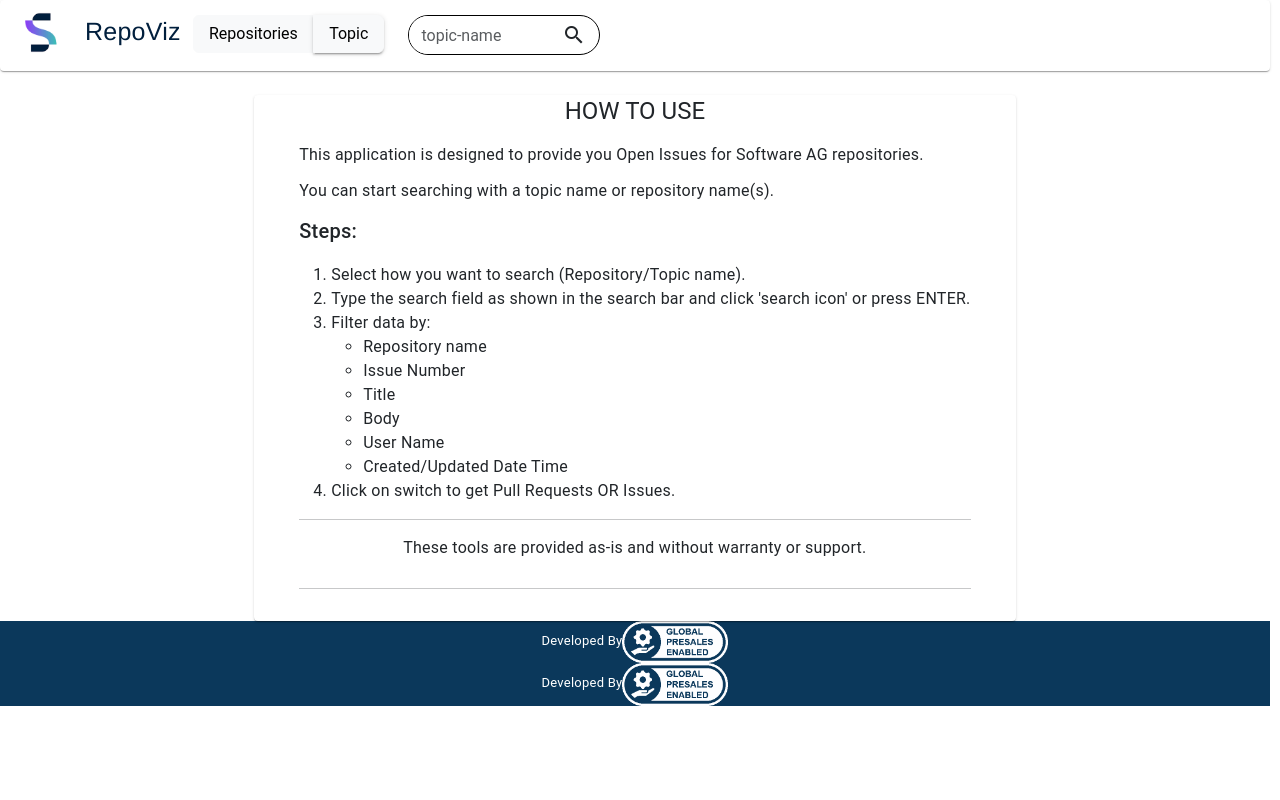
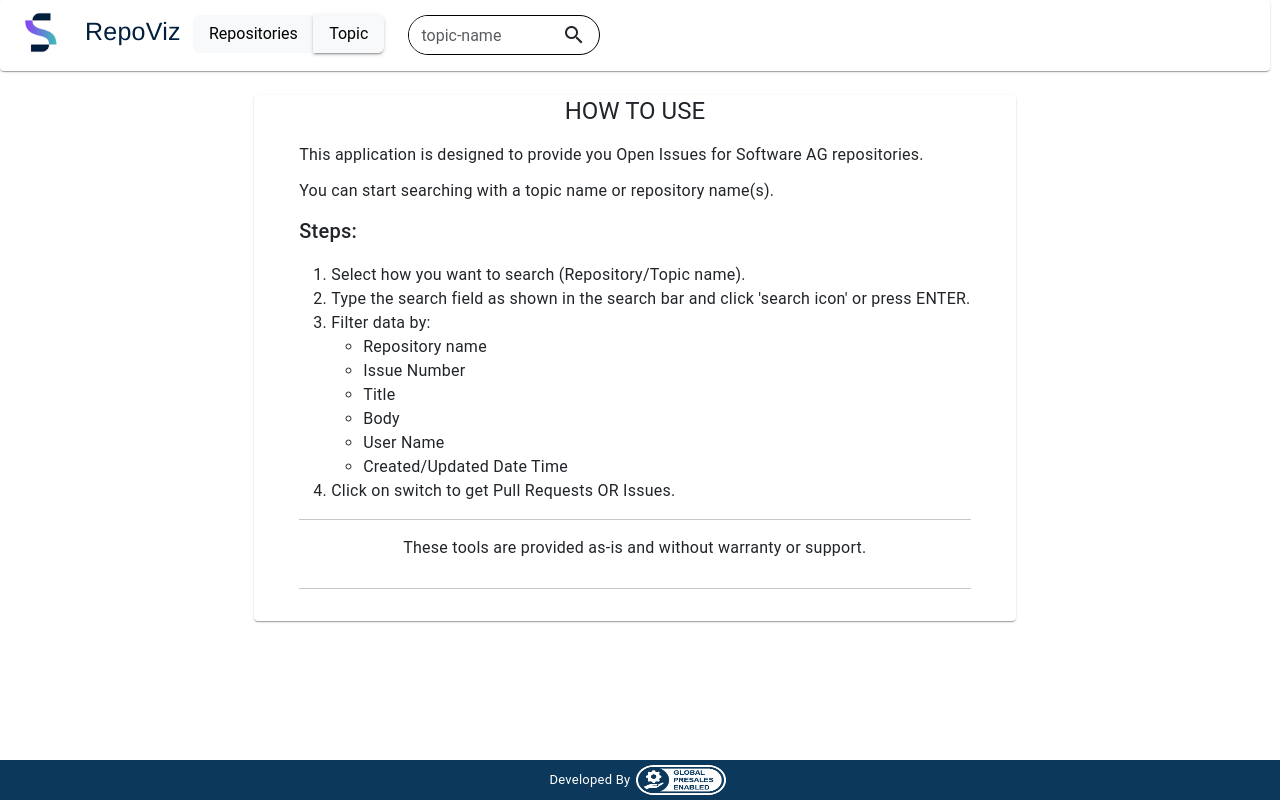
Before and after one commit to SoftwareAG/open-source-repo-issues, an Angular app: page / in a window 1280 px wide. Built offline with nearby package versions, Linux system fonts and the light colour scheme.

Commit message:
resolved conflicts while merging

```diff
--- a/src/app/app.component.css
+++ b/src/app/app.component.css
@@ -103,6 +103,24 @@ body{
     height: 65px;
     padding: 10px;
 }
+.GPlogo{
+    background-color: #ccc;
+    padding: 10px;
+}
+.footer-div{
+    position: fixed;
+    bottom: 0px;
+    right: 0px;
+    left: 0px;
+    height:40px;
+}
+.footer-img{
+    padding: 5px;
+    width: 100px;
+}
+mat-paginator{
+    padding-bottom: 50px;
+}
 .switch {
     position: relative;
     display: inline-block;
--- a/src/app/app.component.html
+++ b/src/app/app.component.html
@@ -220,9 +220,5 @@
     <p style="padding-top: 10px; font-size: small; color: white;">Developed By </p>
     <img class="col-lg-1 col-sm-2 footer-img" src="assets/images/global-presales-logo.png" alt="global presales logo"/>
   </div>
-  <div class="d-flex justify-content-center footer-div" style="background-color:#0b385b">
-    <p style="padding-top: 10px; font-size: small; color: white;">Developed By </p>
-    <img class="col-lg-1 col-sm-2 footer-img" src="assets/images/global-presales-logo.png" alt="global presales logo"/>
-  </div>
 </body>
 </html>
```
